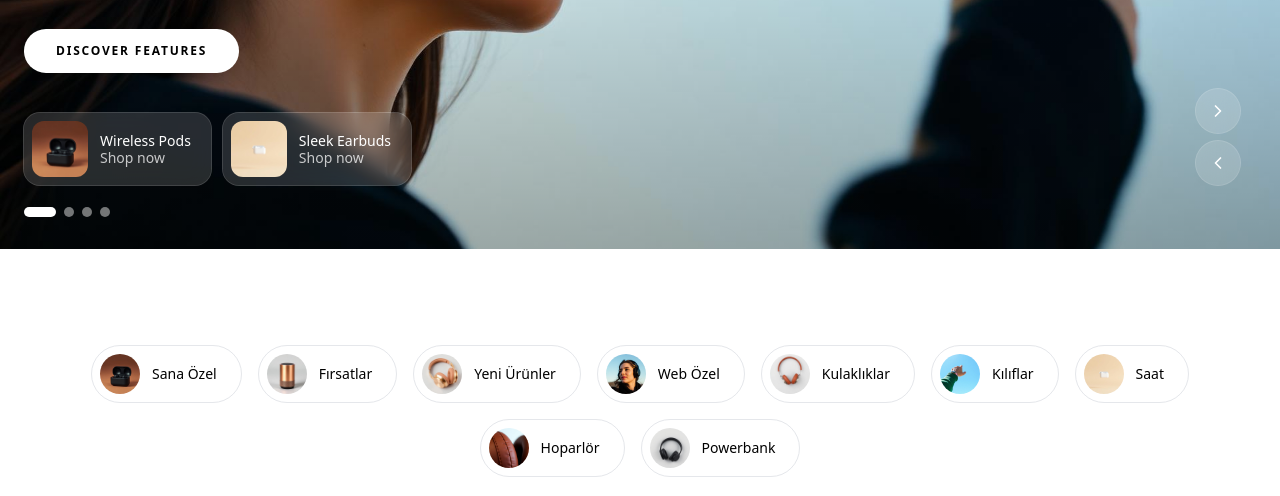
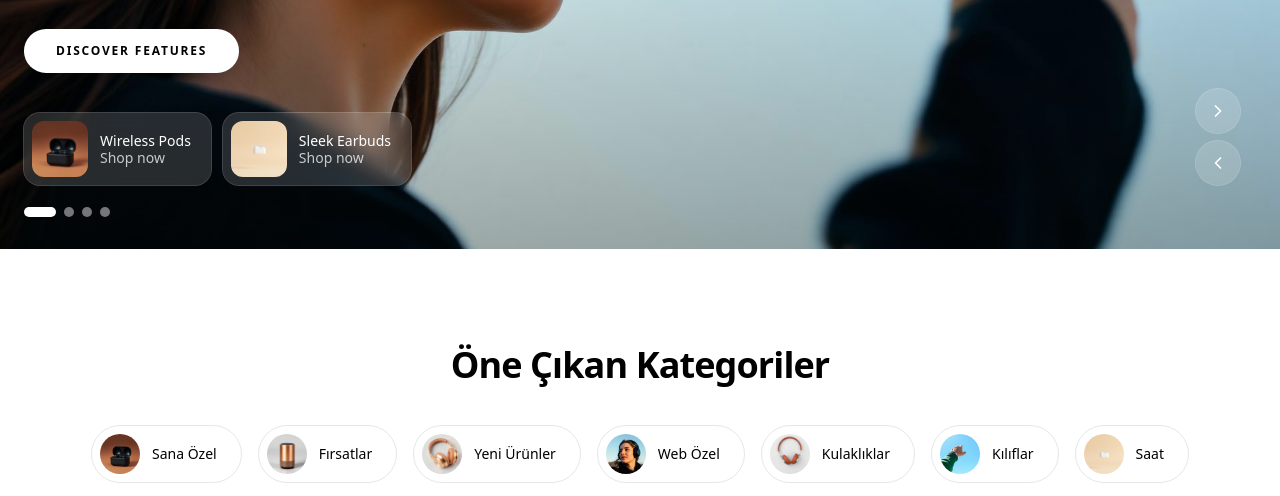
Before and after one commit to jackwolfiez/ekocep, a website with bundled scripts: page index.html in a window 1280 px wide. Shown: the part 456-952 px from the top of the page. Built offline with nearby package versions, Linux system fonts and the light colour scheme.

Commit message:
Add featured categories heading

```diff
--- a/index.html
+++ b/index.html
@@ -133,7 +133,8 @@
 
       <section id="shop" class="bg-secondary py-24">
         <div class="mx-auto max-w-6xl px-4 sm:px-6">
-          <div id="accessories" class="flex flex-wrap justify-center gap-4"></div>
+          <h2 class="text-center text-3xl font-semibold tracking-tight sm:text-4xl">Öne Çıkan Kategoriler</h2>
+          <div id="accessories" class="mt-10 flex flex-wrap justify-center gap-4"></div>
         </div>
       </section>
 
```
